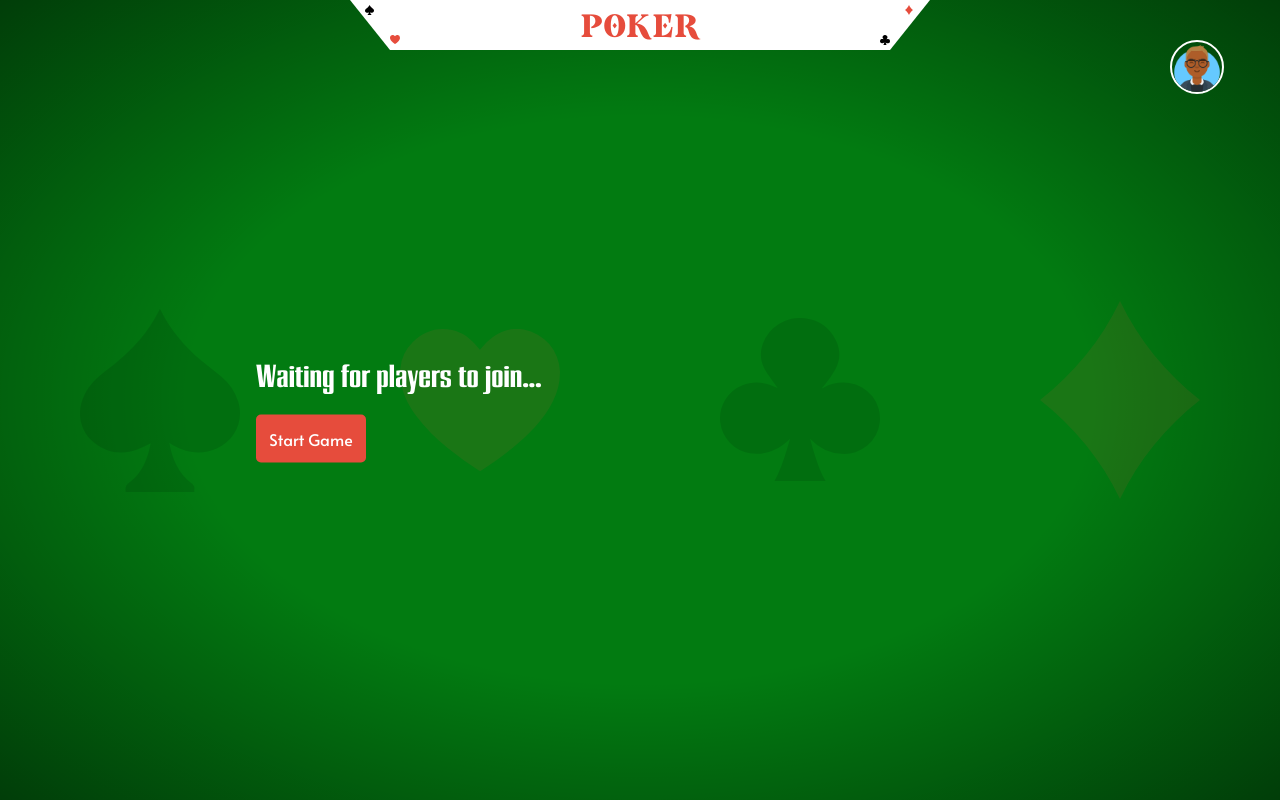
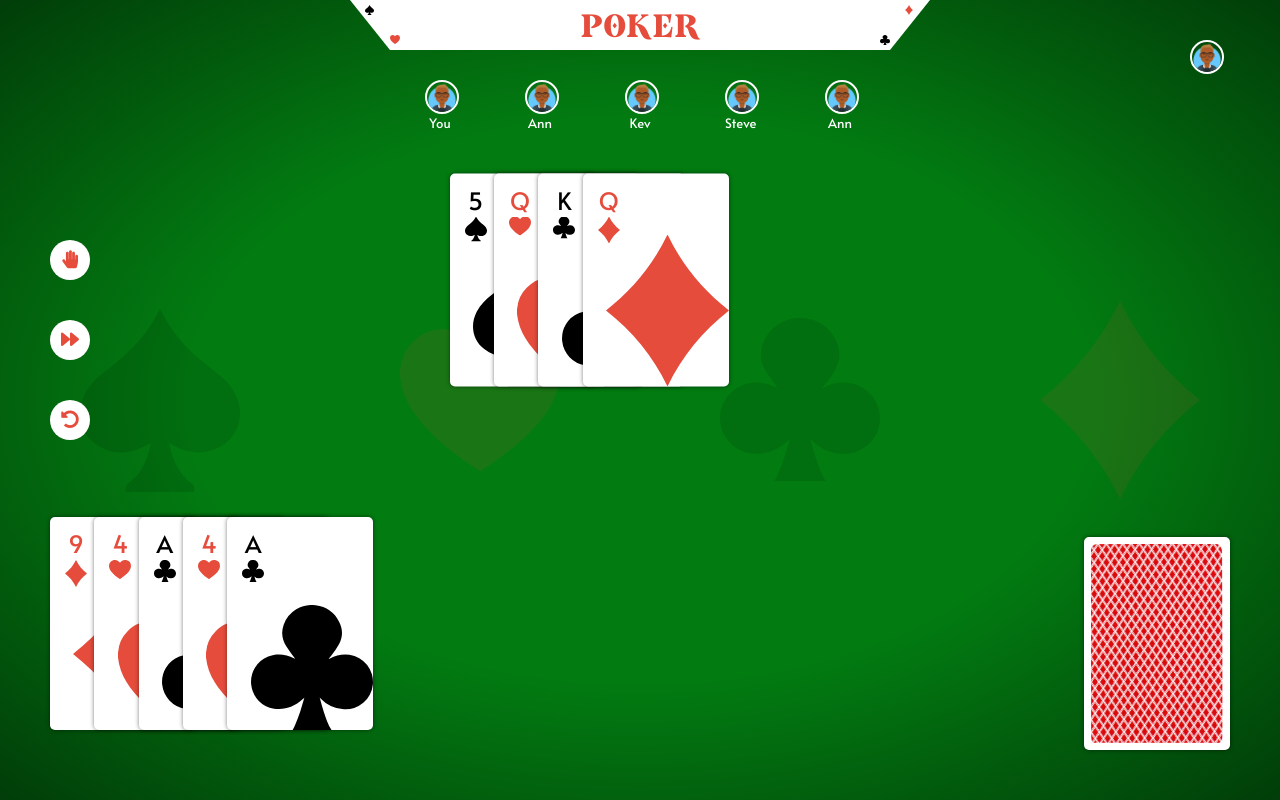
Before and after one commit to Karuma46/poker-react-app, a React (Create React App) app: page / in a window 1280 px wide. Built offline with nearby package versions, Linux system fonts and the light colour scheme.

Commit message:
Game table, actions, gameclock

```diff
--- a/src/App.js
+++ b/src/App.js
@@ -18,7 +18,6 @@ function App() {
     <div className="App">
       <div id="wrapper">
           {/* <Welcome/> */}
-
           <Dash />
           {/* <Spinner/> */}
 
--- a/src/components/gameStuff.jsx
+++ b/src/components/gameStuff.jsx
@@ -1,5 +1,6 @@
 import React from 'react'
 import AvatarImg from 'assets/img/avatar.png'
+import Cardbg from 'assets/img/cardbg.png'
 import {Button2} from 'components/inputs'
 
 
@@ -7,7 +8,7 @@ import {Button2} from 'components/inputs'
 export const Player = ({name}) =>{
     return(
         <>
-            <div className="inTurn avatar player ">
+            <div className="avatar player">
                 <div className="avatarImg">
                     <img src={AvatarImg} alt={`${name}'s avatar`} />
                 </div>
@@ -28,10 +29,22 @@ export const Card = ({suit, rank}) => {
                     <span></span>
                 </div>
                 <div className="actions">
-                    <Button2 title="Play" icon="play"/>
+                    <Button2 icon="play" tooltip="Play"/>
                 </div>
             </div>
 
         </>
     )
 }
+
+
+
+export const Pick = () => {
+    return(
+        <>
+            <div className="card" id="pick">
+                <img src={Cardbg} alt=""/>
+            </div>
+        </>
+    )
+}
--- a/src/components/inputs.jsx
+++ b/src/components/inputs.jsx
@@ -18,10 +18,10 @@ export const Button = ({title, onClick}) => {
     )
 }
 
-export const Button2 = ({title, icon}) => {
+export const Button2 = ({title, icon, tooltip}) => {
     return(
         <>
-            <button className="round_btn" title={title}>
+            <button className="round_btn" title={tooltip}>
                 <span>
                     <i className={`fas fa-${icon} red`}></i>
                 </span>
--- a/src/components/table.jsx
+++ b/src/components/table.jsx
@@ -1,14 +1,17 @@
 import React, {useEffect}from 'react'
-import {Player, Card} from 'components/gameStuff'
+import {Player, Card, Pick} from 'components/gameStuff'
+import {Button2} from 'components/inputs'
 
 
-const Players = () =>{
+export const Players = () =>{
     return(
         <>
             <div id="players">
+                <Player name="You" />
+                <Player name="Ann" />
+                <Player name="Kev" />
                 <Player name="Steve" />
                 <Player name="Ann" />
-                <Player name="Kev" />
             </div>
         </>
     )
@@ -44,26 +47,48 @@ const Hand = () =>{
                 <Card suit="club" rank="A" />
                 <Card suit="heart" rank="4" />
                 <Card suit="club" rank="A" />
-                <Card suit="heart" rank="4" />
-                <Card suit="club" rank="A" />
-                <Card suit="heart" rank="4" />
-                <Card suit="club" rank="A" />
-                <Card suit="heart" rank="4" />
-                <Card suit="club" rank="A" />
+
             </div>
         </>
     )
 }
 
+
 const Stash = () =>{
     return(
         <>
+            <span id="gameclock">
+                <p className="alataFt white">
+                    0:40
+                </p>
+            </span>
             <div id="stash">
                 <Card suit="spade" rank="5" />
                 <Card suit="heart" rank="Q" />
                 <Card suit="club" rank="K" />
                 <Card suit="diamond" rank="Q" />
-                <Card suit="spade" rank="K" />
+            </div>
+        </>
+    )
+}
+
+const Picker = () => {
+    return(
+        <>
+            <div id="picker">
+                <Pick />
+            </div>
+        </>
+    )
+}
+
+const Actions = () =>{
+    return(
+        <>
+            <div id="actions">
+                <Button2 icon="hand-paper" tooltip="Kadi!"/>
+                <Button2 icon="forward" tooltip="Next" />
+                <Button2 icon="undo-alt" tooltip="Undo" />
             </div>
         </>
     )
@@ -75,6 +100,8 @@ const Table = () =>{
             <Players />
             <Hand />
             <Stash />
+            <Picker />
+            <Actions />
         </>
     )
 }
--- a/src/dash/index.jsx
+++ b/src/dash/index.jsx
@@ -4,7 +4,7 @@ import Table from 'components/table'
 import {CreateLobbyPopup, JoinLobbyPopup} from 'components/popups'
 import {ShowPopup} from 'functions/popups'
 import {Button} from 'components/inputs'
-
+import {Players} from 'components/table'
 
 const Menu = () =>{
     return(
@@ -26,6 +26,7 @@ const Menu = () =>{
 const Waiting = () =>{
     return(
         <>
+            <Players />
             <div id="menu">
                 <div>
                     <h2 className="white">Waiting for players to join...</h2>
@@ -42,10 +43,10 @@ const Dash = () =>{
             <div id="content">
                 <Topbar/>
                 {/* <Menu/> */}
-                <Waiting />
+                {/* <Waiting /> */}
                 <CreateLobbyPopup />
                 <JoinLobbyPopup />
-                {/* <Table/> */}
+                <Table/>
             </div>
         </>
     )
--- a/src/scss/_cards.scss
+++ b/src/scss/_cards.scss
@@ -1,8 +1,8 @@
 .card{
     background-color: #fff;
-    width: 200px;
+    width: 146px;
     min-width: 100px;
-    height: 300px;
+    height: 213px;
     border-radius: 5px;
     box-shadow: 0px 0px 4px rgba(0,0,0,0.5);
     position: relative;
--- a/src/scss/_components.scss
+++ b/src/scss/_components.scss
@@ -70,12 +70,12 @@ form{
 }
 
 .round_btn{
-    height: 50px;
-    width: 50px;
+    height: 40px;
+    width: 40px;
     border-radius: 50%;
     border: none;
     background-color: white;
-    font-size: 25px;
+    font-size: 18px;
     padding: 0;cursor: pointer;
     position: relative;
     p{
@@ -88,8 +88,6 @@ form{
 
 .inTurn{
     .avatarImg{
-        width: 70px;
-        height: 70px;
         border-color: red;
         transition: .3s ease-in-out all;
     }
@@ -101,10 +99,11 @@ form{
 }
 
 .avatar{
-    width: 50px;
+    width: 30px;
+    text-align: center;
     .avatarImg{
-        width: 50px;
-        height: 50px;
+        width: 30px;
+        height: 30px;
         border-radius: 50%;
         overflow: hidden;
         border: 2px solid white;
@@ -115,9 +114,9 @@ form{
         }
     }
     p{
-        @extend .cgFt, .text-center ;
+        @extend .alataFt, .text-center ;
         color: white;
-        font-size: 22px;
+        font-size: 13px;
         margin: 0;
     }
 }
--- a/src/scss/_layout.scss
+++ b/src/scss/_layout.scss
@@ -131,14 +131,23 @@ body{
 
 }
 
+#gameclock{
+    position: absolute;
+    left: 50%;
+    top: 170px;
+    text-align: center;
+    transform: translateX(-50%);
+}
+
 #stash{
     position: absolute;
-    bottom: 50px; right: 50px;
+    top: 35%; left: 50%;
     display: flex;
-    width: 20%;
+    width: 50%;
     flex-direction: row;
-    justify-content: flex-end;
+    justify-content: center;
     padding: 20px 0px;
+    transform: translate(-50%, -50%);
     .card{
         flex-shrink: 0;
         transition: .2s ease-in-out all;
@@ -150,3 +159,36 @@ body{
         margin-left: 0;
     }
 }
+
+#picker{
+    position: absolute;
+    right: 50px;
+    bottom: 50px;
+}
+
+#pick{
+    overflow: hidden;
+    cursor: pointer;
+    display: flex;
+    align-items: center;
+    justify-content: center;
+    &:hover{
+        box-shadow: 0px 0px 10px rgba(0,0,0,0.9);
+    }
+    img{
+        width: 90%;
+        height: 93%;
+    }
+}
+
+
+#actions{
+    position: absolute;
+    top:30%;
+    left: 50px;
+    width:60px;
+    height: 200px;
+    display: flex;
+    flex-direction: column;
+    justify-content: space-between;
+}
```
Also changed, not shown: src/assets/img/cardbg.png (added).
